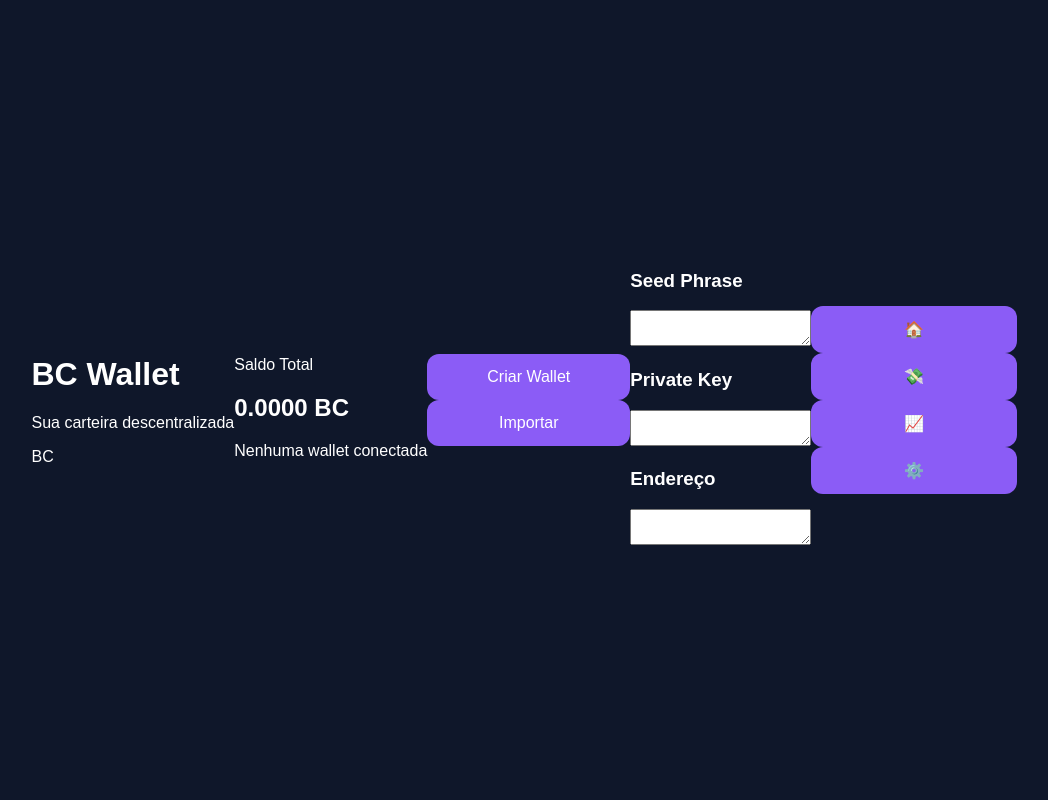
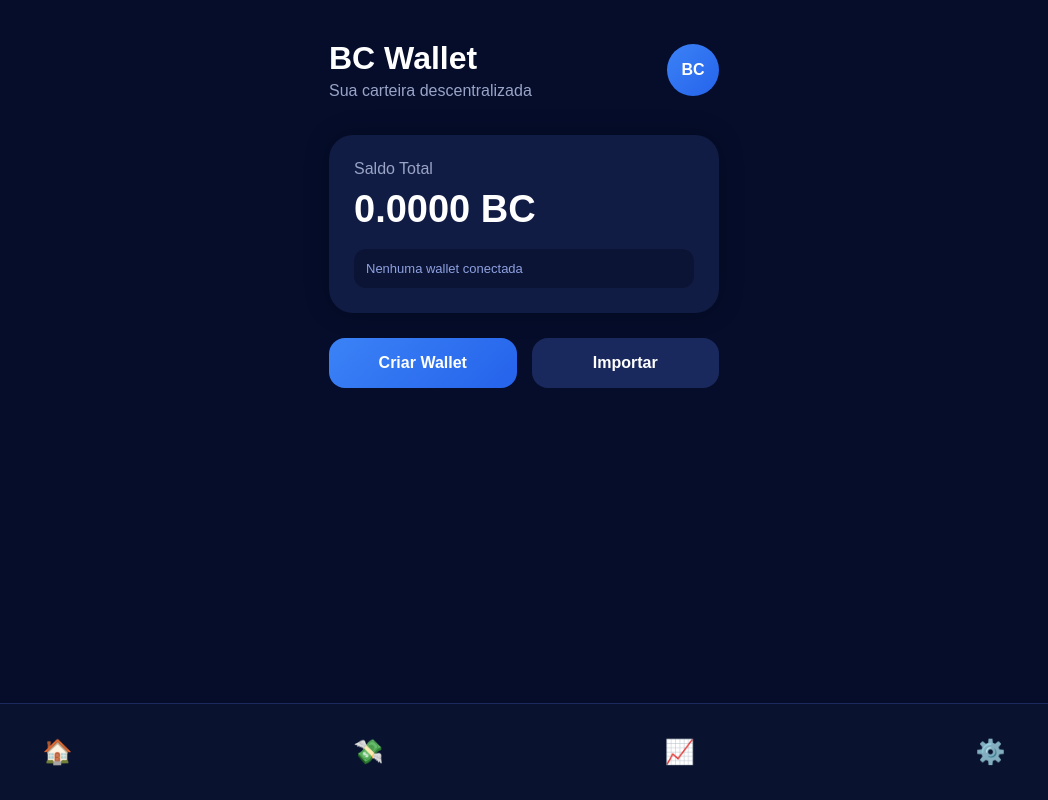
Before and after one commit to osiristecnologi/Bcwallet-, a website: page public/index.html in a window 1280 px wide. Shown: the whole page, without its empty margins (116-1164 px from the left). Drawn offline with Linux system fonts and the light colour scheme.

Commit message:
Update style.css

```diff
--- a/public/style.css
+++ b/public/style.css
@@ -1,36 +1,142 @@
-body{
-    margin:0;
-    background:#0f172a;
-    font-family:Arial;
-    color:white;
+* {
+  margin: 0;
+  padding: 0;
+  box-sizing: border-box;
+  font-family: Arial, sans-serif;
 }
 
-.app{
-    display:flex;
-    justify-content:center;
-    align-items:center;
-    height:100vh;
+body {
+  background: #050d2b;
+  color: white;
+  min-height: 100vh;
 }
 
-.card{
-    width:350px;
-    background:#111827;
-    padding:25px;
-    border-radius:20px;
+.app {
+  max-width: 430px;
+  margin: auto;
+  padding: 20px;
+  padding-bottom: 100px;
 }
 
-button{
-    width:100%;
-    padding:14px;
-    border:none;
-    border-radius:12px;
-    background:#8b5cf6;
-    color:white;
-    font-size:16px;
-    cursor:pointer;
+.topbar {
+  display: flex;
+  justify-content: space-between;
+  align-items: center;
+  margin-top: 20px;
 }
 
-#wallet{
-    margin-top:20px;
-    word-break:break-word;
+.topbar h1 {
+  font-size: 32px;
 }
+
+.topbar p {
+  color: #9aa4c7;
+  margin-top: 5px;
+}
+
+.avatar {
+  width: 52px;
+  height: 52px;
+  border-radius: 50%;
+  background: linear-gradient(135deg,#3b82f6,#2563eb);
+  display: flex;
+  align-items: center;
+  justify-content: center;
+  font-weight: bold;
+}
+
+.balance-card {
+  margin-top: 35px;
+  background: #111c44;
+  border-radius: 24px;
+  padding: 25px;
+  box-shadow: 0 0 25px rgba(0,0,0,0.3);
+}
+
+.balance-card p {
+  color: #9aa4c7;
+}
+
+.balance-card h2 {
+  font-size: 38px;
+  margin-top: 10px;
+}
+
+.wallet-address {
+  margin-top: 18px;
+  background: #0b1435;
+  padding: 12px;
+  border-radius: 12px;
+  word-break: break-all;
+  font-size: 13px;
+  color: #8ea0df;
+}
+
+.actions {
+  margin-top: 25px;
+  display: grid;
+  grid-template-columns: 1fr 1fr;
+  gap: 15px;
+}
+
+button {
+  border: none;
+  padding: 16px;
+  border-radius: 16px;
+  background: linear-gradient(135deg,#3b82f6,#2563eb);
+  color: white;
+  font-size: 16px;
+  font-weight: bold;
+}
+
+.secondary {
+  background: #1a295d;
+}
+
+.wallet-box {
+  margin-top: 30px;
+}
+
+.info-card {
+  background: #111c44;
+  border-radius: 18px;
+  padding: 18px;
+  margin-bottom: 18px;
+}
+
+.info-card h3 {
+  margin-bottom: 12px;
+  color: #c7d2ff;
+}
+
+textarea {
+  width: 100%;
+  height: 90px;
+  background: #0b1435;
+  border: none;
+  color: white;
+  border-radius: 12px;
+  padding: 12px;
+  resize: none;
+}
+
+.hidden {
+  display: none;
+}
+
+.bottom-nav {
+  position: fixed;
+  bottom: 0;
+  left: 0;
+  width: 100%;
+  background: #09122f;
+  display: flex;
+  justify-content: space-around;
+  padding: 18px;
+  border-top: 1px solid #1b2a5e;
+}
+
+.bottom-nav button {
+  background: transparent;
+  font-size: 24px;
+}
```
